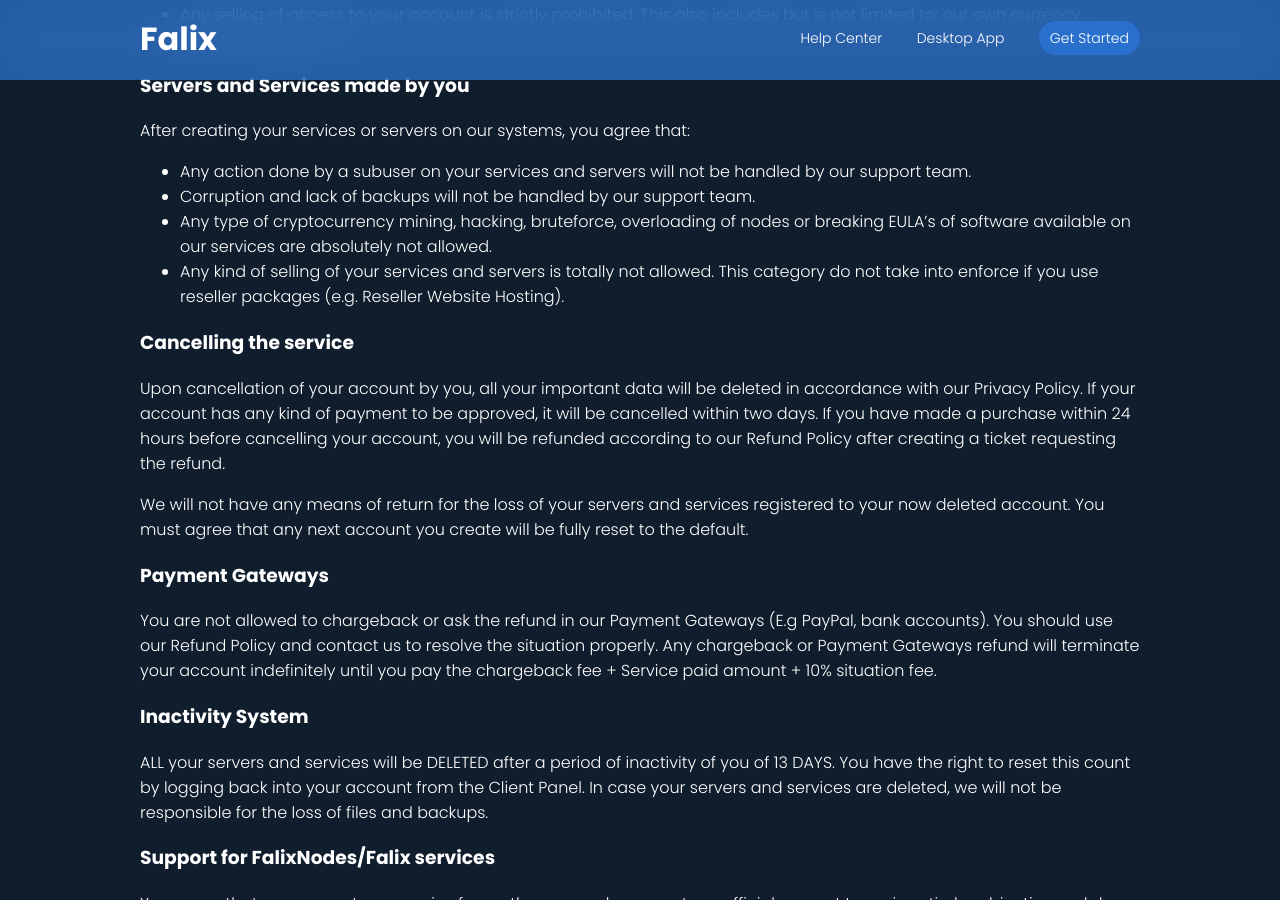
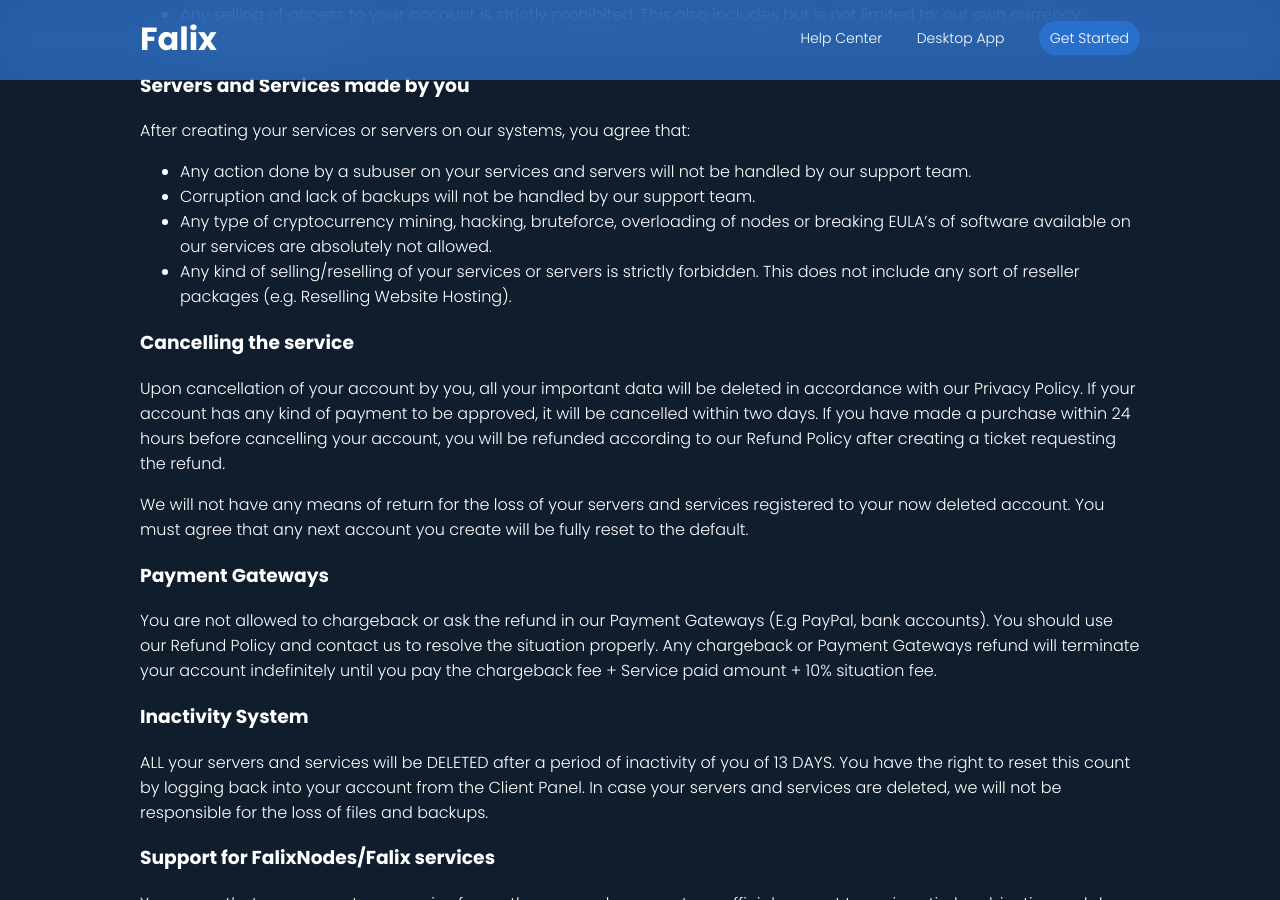
Before and after one commit to elyrodso/main-website, a Jekyll site: the page built from user-agreement.markdown, in a window 1280 px wide and 900 px high, scrolled down 1134 px. Built offline with Jekyll 4.4.1, drawn with Linux system fonts in a browser that asks for light colours; nearby versions of some CDN libraries.

Commit message:
Fixed missing concordance line

```diff
--- a/user-agreement.markdown
+++ b/user-agreement.markdown
@@ -39,7 +39,7 @@ After creating your services or servers on our systems, you agree that:
 *   Any action done by a subuser on your services and servers will not be handled by our support team.
 *   Corruption and lack of backups will not be handled by our support team.
 *   Any type of cryptocurrency mining, hacking, bruteforce, overloading of nodes or breaking EULA's of software available on our services are absolutely not allowed.
-*   Any kind of selling of your services and servers is totally not allowed. This category do not take into enforce if you use reseller packages (e.g. Reseller Website Hosting).
+*   Any kind of selling/reselling of your services or servers is strictly forbidden. This does not include any sort of reseller packages (e.g. Reselling Website Hosting).
 
 ### Cancelling the service
 
```
